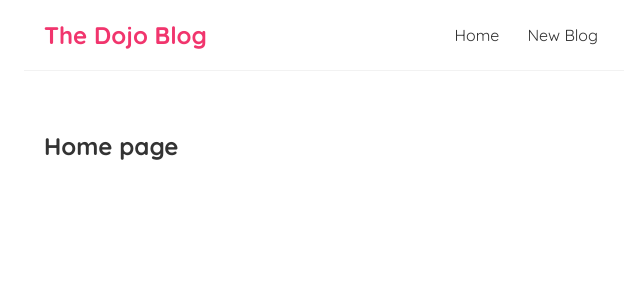
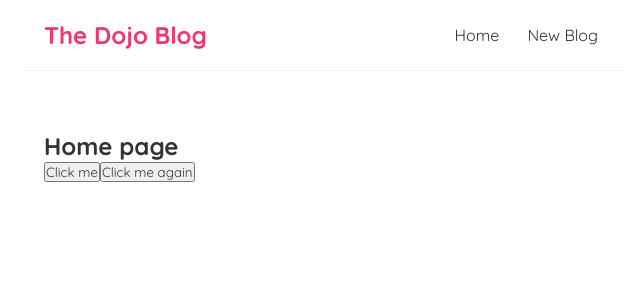
Before and after one commit to mostmojo/dojo-blog, a React (Create React App) app: page / in a window 1280 px wide. Shown: the top 300 px of the page, without its empty margins (316-956 px from the left). Built offline with nearby package versions, Linux system fonts and the light colour scheme.

Commit message:
Add test click events

```diff
--- a/src/Home.js
+++ b/src/Home.js
@@ -1,7 +1,20 @@
 const Home = () => {
+
+  const handleClick = (e) => {
+    console.log("hello, ninjas", e)
+  }
+
+  const handleClickAgain = (name, e) => {
+    console.log("hello " + name, e.target)
+  }
+
   return (
     <div className="home">
       <h2>Home page</h2>
+      <button onClick={handleClick}>Click me</button>
+      <button onClick={(e) => {
+        handleClickAgain('mario', e)
+      }}>Click me again</button>
     </div>
    );
 }
```
